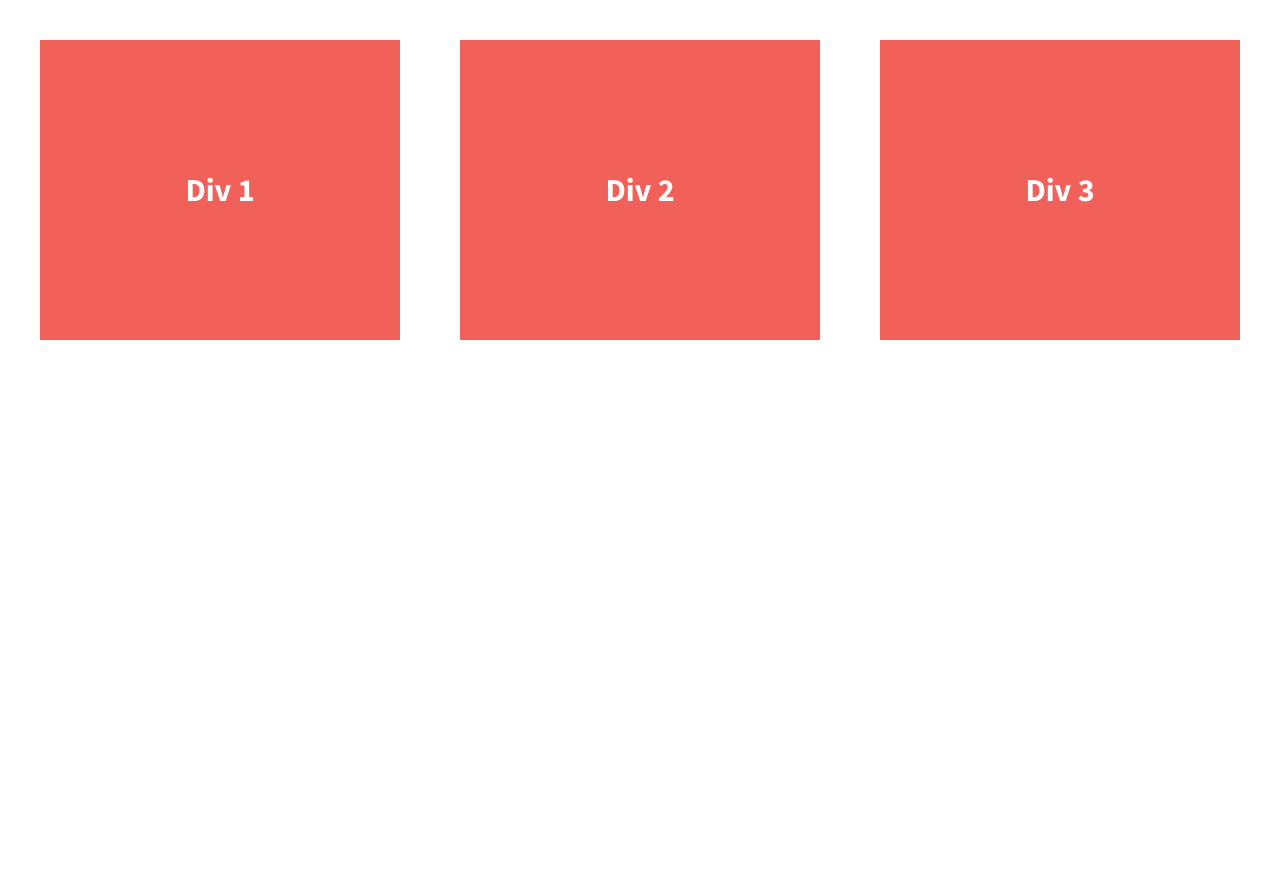
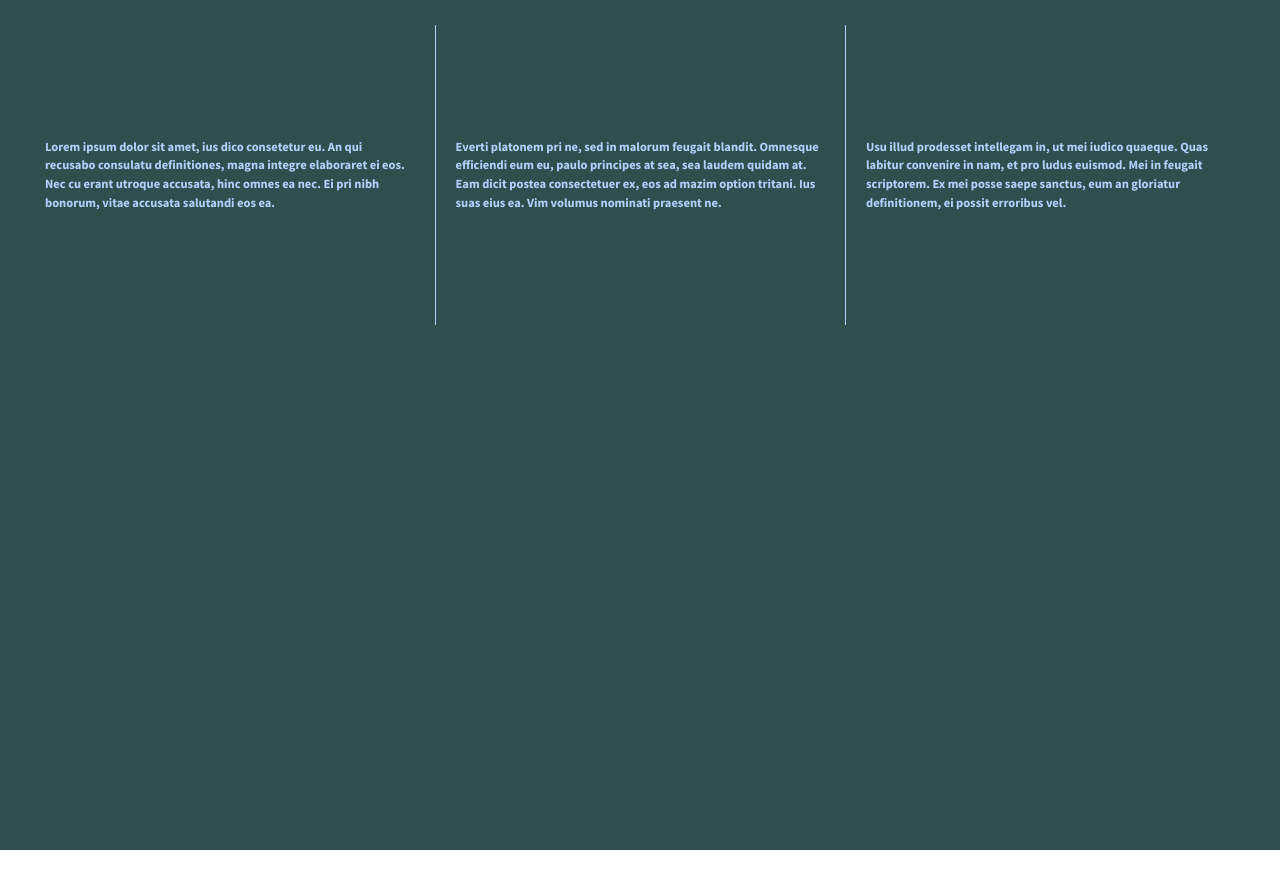
Before and after one commit to seannotshawn/flexbox-div-practice, a plain HTML site: page index.html in a window 1280 px wide. After the commit the page ends 850 px from the top, so only its background shows below. Drawn offline with nearby package versions, Linux system fonts and the light colour scheme.

Commit message:
Updated Divs with alternate text, colors & a border

```diff
--- a/css/main.css
+++ b/css/main.css
@@ -12,7 +12,7 @@
 
 html {
     color: #222;
-    font-size: 1em;
+    font-size:10px;
     line-height: 1.4;
 }
 
@@ -106,6 +106,7 @@ body {
   padding: 2em;
   font-size: 1.25em;
   height: 100%;
+  background-color: darkslategray;
 }
 
 .wrapper {
@@ -117,10 +118,10 @@ body {
 
 .div-1, .div-2, .div-3 {
   /*give the divs a width of 30%, add display:flex, set justify-content and align-items to center*/
-  color: #fff;
+  color: #b3d1ff;
   line-height: 1.5em;
-  font-size: 1.6em;
-  background-color: #f16059;
+  font-size: 1em;
+  background-color: darkslategray;
   height: 300px;
   display: flex;
   width: 30%;
@@ -128,6 +129,17 @@ body {
   align-items: center;
 }
 
+.div-2 {
+    border-left: 1px solid #b3d1ff;
+    border-right: 1px solid #b3d1ff;
+    padding-left: 20px;
+    padding-right: 20px;
+}
+
+.div-1, .div-3 {
+    padding-left: 20px;
+    padding-right: 20px;
+}
 
 
 
--- a/index.html
+++ b/index.html
@@ -23,13 +23,13 @@
 
         <section class="wrapper">
             <div class="div-1">
-                Div 1
+                Lorem ipsum dolor sit amet, ius dico consetetur eu. An qui recusabo consulatu definitiones, magna integre elaboraret ei eos. Nec cu erant utroque accusata, hinc omnes ea nec. Ei pri nibh bonorum, vitae accusata salutandi eos ea.
             </div>
             <div class="div-2">
-                Div 2
+                Everti platonem pri ne, sed in malorum feugait blandit. Omnesque efficiendi eum eu, paulo principes at sea, sea laudem quidam at. Eam dicit postea consectetuer ex, eos ad mazim option tritani. Ius suas eius ea. Vim volumus nominati praesent ne.
             </div>
             <div class="div-3">
-                Div 3
+                Usu illud prodesset intellegam in, ut mei iudico quaeque. Quas labitur convenire in nam, et pro ludus euismod. Mei in feugait scriptorem. Ex mei posse saepe sanctus, eum an gloriatur definitionem, ei possit erroribus vel.
             </div>
         </section>
 
```
